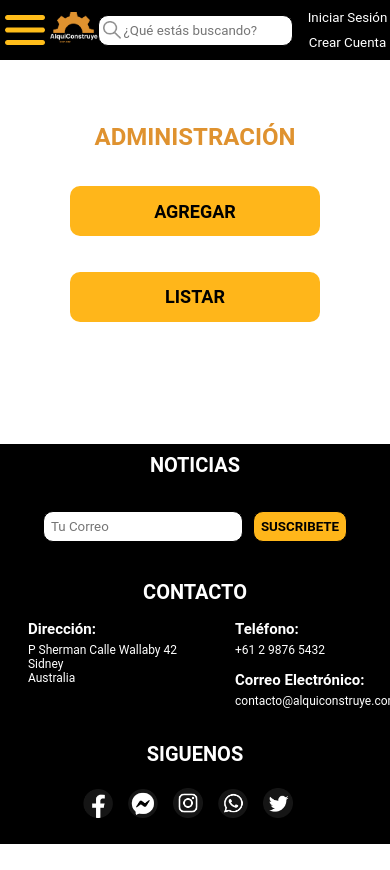
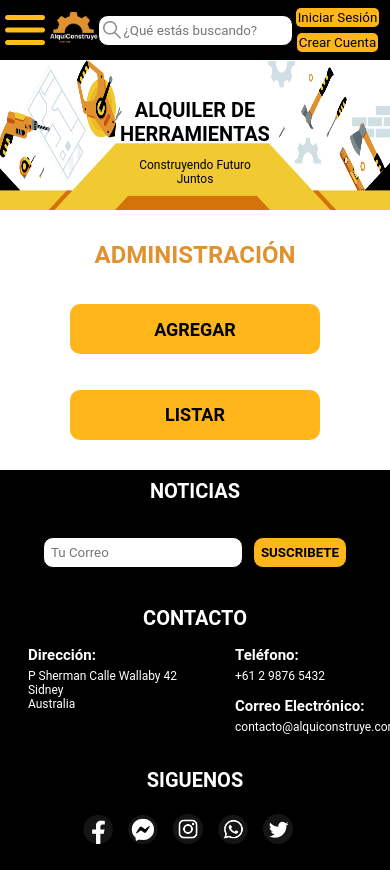
Before and after one commit to andreslopezlu/FrontEnd_PI_C4_Grupo5_DH, a React (Vite) app: page /administrador in a window 390 px wide. Before the commit the page ends 844 px from the top, so only its background shows below. Built offline with nearby package versions, Linux system fonts and the light colour scheme.

Commit message:
se corrigen errores y se actualiza contenido deproductos

```diff
--- a/src/componets/Header.jsx
+++ b/src/componets/Header.jsx
@@ -77,8 +77,8 @@ function Header() {
           <img className='headerLogoLupa' src="../imagenes/logo_lupa.png" alt="logo_lupa" />
         </div>
         <div className='header_iniciarSesion'>
-          <button className='botonCuenta' onClick={openLoginPopup}>Iniciar Sesión</button>
-          <button className='botonCuenta' onClick={openSignupPopup}>Crear Cuenta</button>
+          <button className='boton' onClick={openLoginPopup}>Iniciar Sesión</button>
+          <button className='boton' onClick={openSignupPopup}>Crear Cuenta</button>
         </div>
       </div>
 
@@ -86,7 +86,7 @@ function Header() {
         <div className="popup-bg">
           <div className="popup">
             <button className="close-button" onClick={closeLoginPopup}>
-            <img class="close-button-img" src="../imagenes/salir.png" alt="Cerrar"/>
+            <img className="close-button-img" src="../imagenes/salir.png" alt="Cerrar"/>
             </button>
             <h2 className="popup-title">Iniciar Sesión</h2>
             <form onSubmit={handleLogin}>
@@ -119,7 +119,7 @@ function Header() {
         <div className="popup-bg">
           <div className="popup">
             <button className="close-button" onClick={closeSignupPopup}>
-              <img class="close-button-img" src="../imagenes/salir.png" alt="Cerrar"/>
+              <img className="close-button-img" src="../imagenes/salir.png" alt="Cerrar"/>
             </button>
             <h2 className="popup-title">Crear Cuenta</h2>
             <form onSubmit={handleSignup}>
@@ -162,12 +162,16 @@ function Header() {
                 placeholder="Confirmar contraseña"
               />
               </div>
-
               <button className="botoningreso" type="submit">Crear Cuenta</button>
             </form>
           </div>
         </div>
       )}
+      <div className='imgFondo'>
+        <img src="../imagenes/fondo.png" alt="img_fondo" />
+        <h1>ALQUILER DE HERRAMIENTAS</h1>
+        <p>Construyendo Futuro Juntos</p>
+      </div>
     </div>
   );
 }
--- a/src/index.css
+++ b/src/index.css
@@ -31,7 +31,7 @@
     background-color: #e99100;
 }
 
-.botonCuenta{
+/* .botonCuenta{
     border:2px solid #DF922F;
     color:white;
     background-color: #000000;
@@ -44,7 +44,7 @@
 .botonCuenta:hover{
     cursor: pointer;
     background-color: #e99100;
-}
+} */
 
 .menuImg {
     display: none;
@@ -164,7 +164,7 @@ a {
     .header {
         height: 60px;
         display: grid;
-        grid-template-columns: 25% 50% 35%;
+        grid-template-columns: 25% 50% 25%;
         grid-template-rows: 100%;
     }
 
@@ -210,14 +210,10 @@ a {
         margin-left: 5px;
     }
 
-    /* .header_iniciarSesion {
-        width: 70px;
-    } */
-
     .header_iniciarSesion {
         grid-column: 3/4;
         grid-row: 1/2;
-        width: 110px;
+        width: 90px;
         height: 50px;
         display: flex;
         flex-direction: column;
@@ -818,12 +814,14 @@ h4 {
 
 .contact-heading {
     font-size: 24px;
-    color: #ffb61a; /* Color del encabezado */
+    color: #ffb61a;
+    padding-bottom: 20px;
 }
 
-.contact-info {
+.contact-container p {
     font-size: 16px;
-    color: #333; /* Color del texto principal */
+    color: #333;
+    padding-bottom: 5px;
 }
 
 
@@ -894,6 +892,8 @@ h4 {
 
 }
 
+/* ---------------- Administracion -------------------*/
+
 .productList {
     width: 70%;
     border-collapse: collapse;
@@ -918,7 +918,22 @@ h4 {
     background-color: #ddd;
 }
 
-/*ofertas */
+.tdBoton{
+    display: flex;
+    flex-direction: column;
+    flex-wrap: wrap;
+    justify-content: center;
+    align-items: center;
+}
+
+.botonEliminarProducto{
+    border: none;
+    border-radius: 10px;
+    padding: 5px;
+}
+
+/* ---------------- Ofertas -------------------*/
+
 .image-container {
     display: flex;
     justify-content: center;
--- a/src/routes/Administrador.jsx
+++ b/src/routes/Administrador.jsx
@@ -12,245 +12,237 @@ function Administrador() {
     const recomendados = [
         {
             id: 1,
-            img: 'andamios.png',
+            img: [
+                'andamio_1.png',
+                'andamio_2.png',
+                'andamio_3.png',
+                'andamio_4.png',
+            ],
             name: 'Andamios',
             precio: 60000
         },
         {
             id: 2,
-            img: 'carretilla_elevadora.png',
-            name: 'Carretilla Elevadora',
+            img: [
+                'carretilla_elevadora_1.png',
+                'carretilla_elevadora_2.png',
+                'carretilla_elevadora_3.png',
+                'carretilla_elevadora_4.png',
+            ],
+            name: 'carretilla_elevadora',
             precio: 80000
         },
         {
             id: 3,
-            img: 'cortadora_concreto.png',
+            img: [
+                'cortadora_concreto_1.png',
+                'cortadora_concreto_2.png',
+                'cortadora_concreto_3.png',
+                'cortadora_concreto_4.png',
+            ],
             name: 'Cortadora de Concreto',
             precio: 100000
         },
         {
             id: 4,
-            img: 'generador_energia.png',
+            img: [
+                'generador_electrico_1.png',
+                'generador_electrico_2.png',
+                'generador_electrico_3.png',
+                'generador_electrico_4.png',
+            ],
             name: 'Generador Electrico',
             precio: 120000
         },
         {
             id: 5,
-            img: 'lijadora_plana.png',
+            img: [
+                'lijadora_plana_1.png',
+                'lijadora_plana_2.png',
+                'lijadora_plana_3.png',
+                'lijadora_plana_4.png',
+            ],
             name: 'Lijadora Plana',
             precio: 85000
         },
         {
             id: 6,
-            img: 'martillo_demoledor.png',
+            img: [
+                'martillo_demoledor_1.png',
+                'martillo_demoledor_2.png',
+                'martillo_demoledor_3.png',
+                'martillo_demoledor_4.png',
+            ],
             name: 'Martillo Demoledor',
             precio: 94000
         },
         {
             id: 7,
-            img: 'sierra_circular.png',
+            img: [
+                'sierra_circular_1.png',
+                'sierra_circular_2.png',
+                'sierra_circular_3.png',
+                'sierra_circular_4.png',
+            ],
             name: 'Sierra Circular',
             precio: 40000
         },
         {
             id: 8,
-            img: 'taladro_atornillador.png',
+            img: [
+                'taladro_atornillador_1.png',
+                'taladro_atornillador_2.png',
+                'taladro_atornillador_3.png',
+                'taladro_atornillador_4.png',
+            ],
             name: 'Taladro Atornillador',
             precio: 100000
         },
         {
             id: 9,
-            img: 'taladro_percutor.png',
+            img: [
+                'taladro_percutor_1.png',
+                'taladro_percutor_2.png',
+                'taladro_percutor_3.png',
+                'taladro_percutor_4.png',
+            ],
             name: 'Taladro Percutor',
             precio: 120000
         },
         {
             id: 10,
-            img: 'lijadora_plana.png',
-            name: 'Lijadora Plana',
+            img: [
+                'mezcladora_1.png',
+                'mezcladora_2.png',
+                'mezcladora_3.png',
+                'mezcladora_4.png',
+            ],
+            name: 'Mezcladora',
             precio: 85000
         },
         {
             id: 11,
-            img: 'andamios.png',
-            name: 'Andamios',
+            img: [
+                'aplanadora_1.png',
+                'aplanadora_2.png',
+                'aplanadora_3.png',
+                'aplanadora_4.png',
+            ],
+            name: 'Aplanadora',
             precio: 60000
         },
         {
             id: 12,
-            img: 'carretilla_elevadora.png',
-            name: 'Carretilla Elevadora',
+            img: [
+                'bobcat_1.png',
+                'bobcat_2.png',
+                'bobcat_3.png',
+                'bobcat_4.png',
+            ],
+            name: 'BobCat',
             precio: 80000
         },
         {
             id: 13,
-            img: 'cortadora_concreto.png',
-            name: 'Cortadora de Concreto',
+            img: [
+                'bulldozer_1.png',
+                'bulldozer_2.png',
+                'bulldozer_3.png',
+                'bulldozer_4.png',
+            ],
+            name: 'Bulldozer',
             precio: 100000
         },
         {
             id: 14,
-            img: 'generador_energia.png',
-            name: 'Generador Electrico',
+            img: [
+                'camion_1.png',
+                'camion_2.png',
+                'camion_3.png',
+                'camion_4.png',
+            ],
+            name: 'Camion',
             precio: 120000
         },
         {
             id: 15,
-            img: 'lijadora_plana.png',
-            name: 'Lijadora Plana',
+            img: [
+                'compresor_1.png',
+                'compresor_2.png',
+                'compresor_3.png',
+                'compresor_4.png',
+            ],
+            name: 'Compresor',
             precio: 85000
         },
         {
             id: 16,
-            img: 'andamios.png',
-            name: 'Andamios',
+            img: [
+                'equipo_soldadura_1.png',
+                'equipo_soldadura_2.png',
+                'equipo_soldadura_3.png',
+                'equipo_soldadura_4.png',
+            ],
+            name: 'Equipo de Soldadura',
             precio: 60000
         },
         {
             id: 17,
-            img: 'sierra_circular.png',
-            name: 'Sierra Circular',
+            img: [
+                'excavadora_1.png',
+                'excavadora_2.png',
+                'excavadora_3.png',
+                'excavadora_4.png',
+            ],
+            name: 'Excavadora',
             precio: 40000
         },
         {
             id: 18,
-            img: 'cortadora_concreto.png',
-            name: 'Cortadora de Concreto',
+            img: [
+                'grua_1.png',
+                'grua_2.png',
+                'grua_3.png',
+                'grua_4.png',
+            ],
+            name: 'Grua',
             precio: 100000
         },
         {
             id: 19,
-            img: 'carretilla_elevadora.png',
-            name: 'Carretilla Elevadora',
+            img: [
+                'guantes_seguridad_1.png',
+                'guantes_seguridad_2.png',
+                'guantes_seguridad_3.png',
+                'guantes_seguridad_4.png',
+            ],
+            name: 'Guantes Seguridad',
             precio: 80000
         },
         {
             id: 20,
-            img: 'taladro_percutor.png',
-            name: 'Taladro Percutor',
+            img: [
+                'volqueta_1.png',
+                'volqueta_2.png',
+                'volqueta_3.png',
+                'volqueta_4.png',
+            ],
+            name: 'Volqueta',
             precio: 120000
         },
         {
             id: 21,
-            img: 'andamios.png',
-            name: 'Andamios',
+            img: [
+                'piloteadora_1.png',
+                'piloteadora_2.png',
+                'piloteadora_3.png',
+                'piloteadora_4.png',
+            ],
+            name: 'Piloteadora',
             precio: 60000
         },
-        {
-            id: 22,
-            img: 'carretilla_elevadora.png',
-            name: 'Carretilla Elevadora',
-            precio: 80000
-        },
-        {
-            id: 23,
-            img: 'cortadora_concreto.png',
-            name: 'Cortadora de Concreto',
-            precio: 100000
-        },
-        {
-            id: 24,
-            img: 'generador_energia.png',
-            name: 'Generador Electrico',
-            precio: 120000
-        },
-        {
-            id: 25,
-            img: 'lijadora_plana.png',
-            name: 'Lijadora Plana',
-            precio: 85000
-        },
-        {
-            id: 26,
-            img: 'martillo_demoledor.png',
-            name: 'Martillo Demoledor',
-            precio: 94000
-        },
-        {
-            id: 27,
-            img: 'sierra_circular.png',
-            name: 'Sierra Circular',
-            precio: 40000
-        },
-        {
-            id: 28,
-            img: 'taladro_atornillador.png',
-            name: 'Taladro Atornillador',
-            precio: 100000
-        },
-        {
-            id: 29,
-            img: 'taladro_percutor.png',
-            name: 'Taladro Percutor',
-            precio: 120000
-        },
-        {
-            id: 30,
-            img: 'lijadora_plana.png',
-            name: 'Lijadora Plana',
-            precio: 85000
-        },
-        {
-            id: 31,
-            img: 'andamios.png',
-            name: 'Andamios',
-            precio: 60000
-        },
-        {
-            id: 32,
-            img: 'carretilla_elevadora.png',
-            name: 'Carretilla Elevadora',
-            precio: 80000
-        },
-        {
-            id: 33,
-            img: 'cortadora_concreto.png',
-            name: 'Cortadora de Concreto',
-            precio: 100000
-        },
-        {
-            id: 34,
-            img: 'generador_energia.png',
-            name: 'Generador Electrico',
-            precio: 120000
-        },
-        {
-            id: 35,
-            img: 'lijadora_plana.png',
-            name: 'Lijadora Plana',
-            precio: 85000
-        },
-        {
-            id: 36,
-            img: 'andamios.png',
-            name: 'Andamios',
-            precio: 60000
-        },
-        {
-            id: 37,
-            img: 'sierra_circular.png',
-            name: 'Sierra Circular',
-            precio: 40000
-        },
-        {
-            id: 38,
-            img: 'cortadora_concreto.png',
-            name: 'Cortadora de Concreto',
-            precio: 100000
-        },
-        {
-            id: 39,
-            img: 'carretilla_elevadora.png',
-            name: 'Carretilla Elevadora',
-            precio: 80000
-        },
-        {
-            id: 40,
-            img: 'taladro_percutor.png',
-            name: 'Taladro Percutor',
-            precio: 120000
-        },
     ]
+
 
     const toggleProductos  = () => {
         setMostrarProductos(!mostrarProductos);
@@ -278,6 +270,7 @@ function Administrador() {
                                 <th>ID</th>
                                 <th>Nombre</th>
                                 <th>Precio</th>
+                                <th>Acción</th>
                             </tr>
                         </thead>
                         <tbody>
@@ -286,6 +279,7 @@ function Administrador() {
                                     <td>{producto.id}</td>
                                     <td>{producto.name}</td>
                                     <td>{producto.precio}</td>
+                                    <td className='tdBoton'><button className='boton botonEliminarProducto'>Eliminar</button></td>
                                 </tr>
                             ))}
                         </tbody>
--- a/src/routes/AñadirProducto.jsx
+++ b/src/routes/AñadirProducto.jsx
@@ -10,7 +10,7 @@ function AñadirProducto() {
         <form action="">
         <div>
           <select className='estilosForm' name="" id="">
-            <option value="" disabled selected>Selecciona una categoría:</option>
+            <option value="">Selecciona una categoría</option>
             <option value="Electricas">Electricas</option>
             <option value="Manuales">Manuales</option>
             <option value="Pesadas">Pesadas</option>
--- a/src/routes/Home.jsx
+++ b/src/routes/Home.jsx
@@ -36,11 +36,10 @@ function Home() {
     {
         id: 1,
         img: [
-        'andamio_inicio.png',
-        'andamio_1',
-        'andamio_2',
-        'andamio_3',
-        'andamio_4',
+            'andamio_1.png',
+            'andamio_2.png',
+            'andamio_3.png',
+            'andamio_4.png',
         ],
         name: 'Andamios',
         precio: 60000
@@ -48,11 +47,10 @@ function Home() {
     {
         id: 2,
         img: [
-        'carretilla_elevadora_inicio.png',
-        'carretilla_elevadora_1',
-        'carretilla_elevadora_2',
-        'carretilla_elevadora_3',
-        'carretilla_elevadora_4',
+            'carretilla_elevadora_1.png',
+            'carretilla_elevadora_2.png',
+            'carretilla_elevadora_3.png',
+            'carretilla_elevadora_4.png',
         ],
         name: 'carretilla_elevadora',
         precio: 80000
@@ -60,11 +58,10 @@ function Home() {
     {
         id: 3,
         img: [
-        'cortadora_concreto_inicio.png',
-        'cortadora_concreto_1',
-        'cortadora_concreto_2',
-        'cortadora_concreto_3',
-        'cortadora_concreto_4',
+            'cortadora_concreto_1.png',
+            'cortadora_concreto_2.png',
+            'cortadora_concreto_3.png',
+            'cortadora_concreto_4.png',
         ],
         name: 'Cortadora de Concreto',
         precio: 100000
@@ -72,11 +69,10 @@ function Home() {
     {
         id: 4,
         img: [
-        'generador_electrico_inicio.png',
-        'generador_electrico_1',
-        'generador_electrico_2',
-        'generador_electrico_3',
-        'generador_electrico_4',
+            'generador_electrico_1.png',
+            'generador_electrico_2.png',
+            'generador_electrico_3.png',
+            'generador_electrico_4.png',
         ],
         name: 'Generador Electrico',
         precio: 120000
@@ -84,11 +80,10 @@ function Home() {
     {
         id: 5,
         img: [
-        'lijadora_plana_inicio.png',
-        'lijadora_plana_1',
-        'lijadora_plana_2',
-        'lijadora_plana_3',
-        'lijadora_plana_4',
+            'lijadora_plana_1.png',
+            'lijadora_plana_2.png',
+            'lijadora_plana_3.png',
+            'lijadora_plana_4.png',
         ],
         name: 'Lijadora Plana',
         precio: 85000
@@ -96,11 +91,10 @@ function Home() {
     {
         id: 6,
         img: [
-        'martillo_demoledor_inicio.png',
-        'martillo_demoledor_1',
-        'martillo_demoledor_2',
-        'martillo_demoledor_3',
-        'martillo_demoledor_4',
+            'martillo_demoledor_1.png',
+            'martillo_demoledor_2.png',
+            'martillo_demoledor_3.png',
+            'martillo_demoledor_4.png',
         ],
         name: 'Martillo Demoledor',
         precio: 94000
@@ -108,11 +102,10 @@ function Home() {
     {
         id: 7,
         img: [
-        'sierra_circular_inicio.png',
-        'sierra_circular_1',
-        'sierra_circular_2',
-        'sierra_circular_3',
-        'sierra_circular_4',
+            'sierra_circular_1.png',
+            'sierra_circular_2.png',
+            'sierra_circular_3.png',
+            'sierra_circular_4.png',
         ],
         name: 'Sierra Circular',
         precio: 40000
@@ -120,11 +113,10 @@ function Home() {
     {
         id: 8,
         img: [
-        'taladro_atornillador_inicio.png',
-        'taladro_atornillador_1',
-        'taladro_atornillador_2',
-        'taladro_atornillador_3',
-        'taladro_atornillador_4',
+            'taladro_atornillador_1.png',
+            'taladro_atornillador_2.png',
+            'taladro_atornillador_3.png',
+            'taladro_atornillador_4.png',
         ],
         name: 'Taladro Atornillador',
         precio: 100000
@@ -132,11 +124,10 @@ function Home() {
     {
         id: 9,
         img: [
-        'taladro_percutor_inicio.png',
-        'taladro_percutor_1',
-        'taladro_percutor_2',
-        'taladro_percutor_3',
-        'taladro_percutor_4',
+            'taladro_percutor_1.png',
+            'taladro_percutor_2.png',
+            'taladro_percutor_3.png',
+            'taladro_percutor_4.png',
         ],
         name: 'Taladro Percutor',
         precio: 120000
@@ -144,11 +135,10 @@ function Home() {
     {
         id: 10,
         img: [
-        'mezcladora_inicio.png',
-        'mezcladora_1',
-        'mezcladora_2',
-        'mezcladora_3',
-        'mezcladora_4',
+            'mezcladora_1.png',
+            'mezcladora_2.png',
+            'mezcladora_3.png',
+            'mezcladora_4.png',
         ],
         name: 'Mezcladora',
         precio: 85000
@@ -156,11 +146,10 @@ function Home() {
     {
         id: 11,
         img: [
-        'aplanadora_inicio.png',
-        'aplanadora_1',
-        'aplanadora_2',
-        'aplanadora_3',
-        'aplanadora_4',
+            'aplanadora_1.png',
+            'aplanadora_2.png',
+            'aplanadora_3.png',
+            'aplanadora_4.png',
         ],
         name: 'Aplanadora',
         precio: 60000
@@ -168,11 +157,10 @@ function Home() {
     {
         id: 12,
         img: [
-        'bobcat_inicio.png',
-        'bobcat_1',
-        'bobcat_2',
-        'bobcat_3',
-        'bobcat_4',
+            'bobcat_1.png',
+            'bobcat_2.png',
+            'bobcat_3.png',
+            'bobcat_4.png',
         ],
         name: 'BobCat',
         precio: 80000
@@ -180,11 +168,10 @@ function Home() {
     {
         id: 13,
         img: [
-        'bulldozer_inicio.png',
-        'bulldozer_1',
-        'bulldozer_2',
-        'bulldozer_3',
-        'bulldozer_4',
+            'bulldozer_1.png',
+            'bulldozer_2.png',
+            'bulldozer_3.png',
+            'bulldozer_4.png',
         ],
         name: 'Bulldozer',
         precio: 100000
@@ -192,11 +179,10 @@ function Home() {
     {
         id: 14,
         img: [
-        'camion_inicio.png',
-        'camion_1',
-        'camion_2',
-        'camion_3',
-        'camion_4',
+            'camion_1.png',
+            'camion_2.png',
+            'camion_3.png',
+            'camion_4.png',
         ],
         name: 'Camion',
         precio: 120000
@@ -204,11 +190,10 @@ function Home() {
     {
         id: 15,
         img: [
-        'compresor_inicio.png',
-        'compresor_1',
-        'compresor_2',
-        'compresor_3',
-        'compresor_4',
+            'compresor_1.png',
+            'compresor_2.png',
+            'compresor_3.png',
+            'compresor_4.png',
         ],
         name: 'Compresor',
         precio: 85000
@@ -216,11 +201,10 @@ function Home() {
     {
         id: 16,
         img: [
-        'equipo_soldadura_inicio.png',
-        'equipo_soldadura_1',
-        'equipo_soldadura_2',
-        'equipo_soldadura_3',
-        'equipo_soldadura_4',
+            'equipo_soldadura_1.png',
+            'equipo_soldadura_2.png',
+            'equipo_soldadura_3.png',
+            'equipo_soldadura_4.png',
         ],
         name: 'Equipo de Soldadura',
         precio: 60000
@@ -228,11 +212,10 @@ function Home() {
     {
         id: 17,
         img: [
-        'excavadora_inicio.png',
-        'excavadora_1',
-        'excavadora_2',
-        'excavadora_3',
-        'excavadora_4',
+            'excavadora_1.png',
+            'excavadora_2.png',
+            'excavadora_3.png',
+            'excavadora_4.png',
         ],
         name: 'Excavadora',
         precio: 40000
@@ -240,11 +223,10 @@ function Home() {
     {
         id: 18,
         img: [
-        'grua_inicio.png',
-        'grua_1',
-        'grua_2',
-        'grua_3',
-        'grua_4',
+            'grua_1.png',
+            'grua_2.png',
+            'grua_3.png',
+            'grua_4.png',
         ],
         name: 'Grua',
         precio: 100000
@@ -252,11 +234,10 @@ function Home() {
     {
         id: 19,
         img: [
-        'guantes_seguridad_inicio.png',
-        'guantes_seguridad_1',
-        'guantes_seguridad_2',
-        'guantes_seguridad_3',
-        'guantes_seguridad_4',
+            'guantes_seguridad_1.png',
+            'guantes_seguridad_2.png',
+            'guantes_seguridad_3.png',
+            'guantes_seguridad_4.png',
         ],
         name: 'Guantes Seguridad',
         precio: 80000
@@ -264,11 +245,10 @@ function Home() {
     {
         id: 20,
         img: [
-        'volqueta_inicio.png',
-        'volqueta_1',
-        'volqueta_2',
-        'volqueta_3',
-        'volqueta_4',
+            'volqueta_1.png',
+            'volqueta_2.png',
+            'volqueta_3.png',
+            'volqueta_4.png',
         ],
         name: 'Volqueta',
         precio: 120000
@@ -276,16 +256,16 @@ function Home() {
     {
         id: 21,
         img: [
-        'piloteadora_inicio.png',
-        'piloteadora_1',
-        'piloteadora_2',
-        'piloteadora_3',
-        'piloteadora_4',
+            'piloteadora_1.png',
+            'piloteadora_2.png',
+            'piloteadora_3.png',
+            'piloteadora_4.png',
         ],
         name: 'Piloteadora',
         precio: 60000
     },
 ]
+
 
   const [productosMezclados, setProductosMezclados] = useState([]);
   const productosPorPagina = 10;
@@ -328,7 +308,7 @@ function Home() {
                 key={props.id}
                 id={props.id}
                 carpeta={props.carpeta}
-                img={props.img[0]}
+                img={props.img[1]}
                 name={props.name}
                 precio={props.precio}
                 mostrarBotonAlquilar={true}
```
Also changed, not shown: src/routes/Contacto.jsx (+5 -7 lines), src/routes/Producto.jsx (+0 -21 lines). Lines whose indentation alone changed are shown as unchanged.
